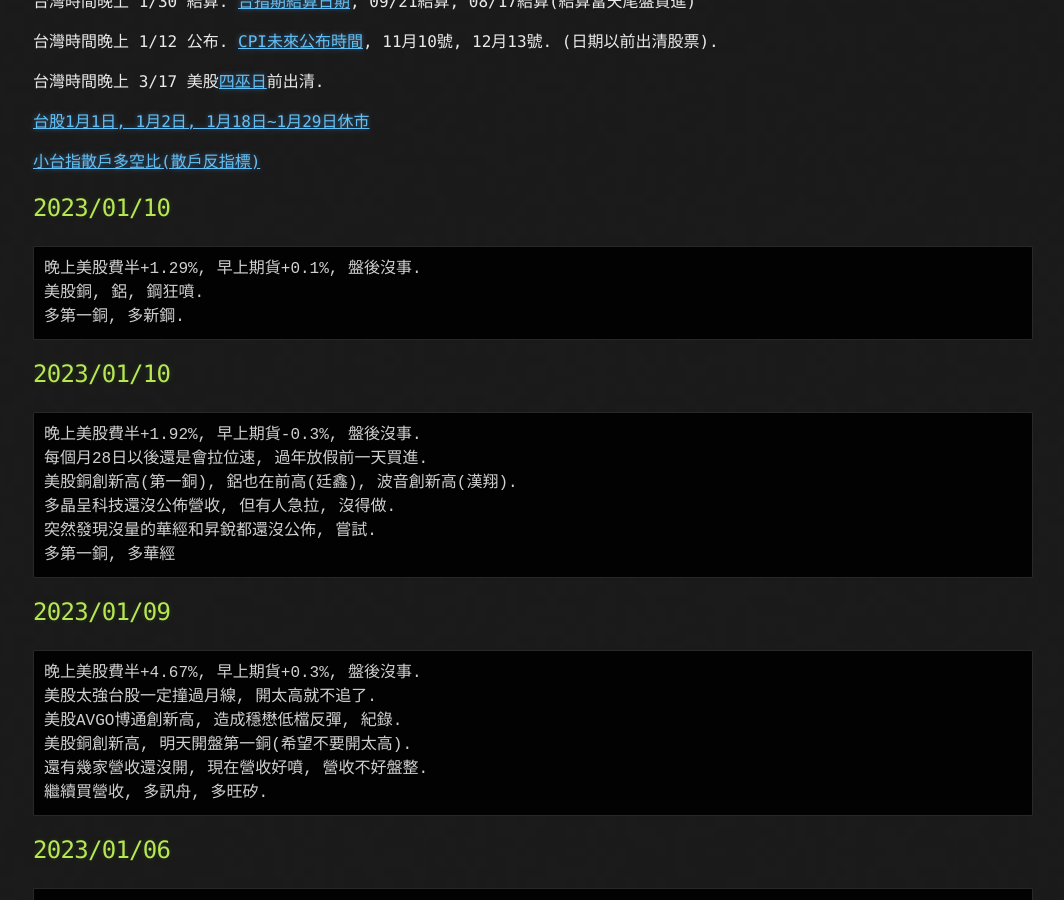
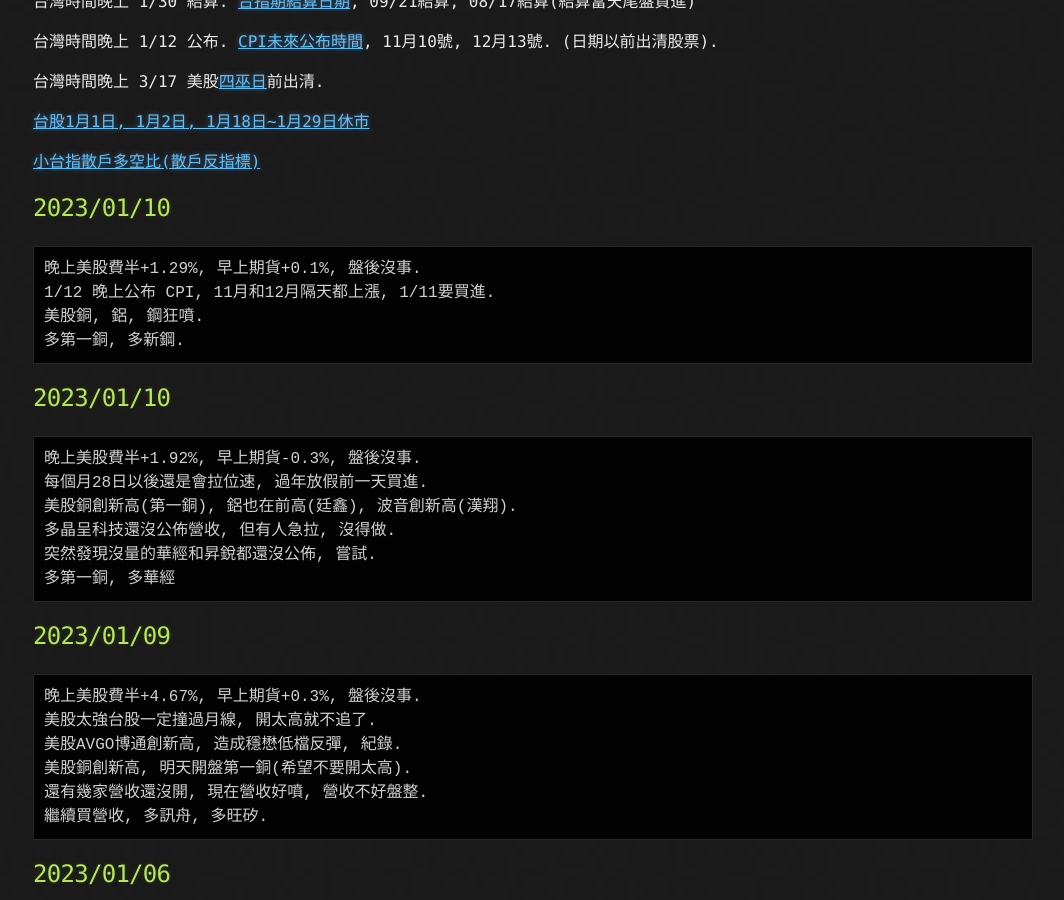
Before and after one commit to lepg5487/Stock_God, a Jekyll site: the page built from index.md, in a window 1280 px wide and 900 px high, scrolled down 388 px. Shown: the whole window, without its empty margins (107-1171 px from the left). Built offline with Jekyll 4.4.1, drawn with Linux system fonts in a browser that asks for light colours; our own code applies the rules of GitHub Pages for plain Markdown files.

Commit message:
Update index.md

````diff
--- a/index.md
+++ b/index.md
@@ -21,6 +21,7 @@ layout: testlayouts
 ## 2023/01/10
 ```
 晚上美股費半+1.29%, 早上期貨+0.1%, 盤後沒事.
+1/12 晚上公布 CPI, 11月和12月隔天都上漲, 1/11要買進.
 美股銅, 鋁, 鋼狂噴.
 多第一銅, 多新鋼.
 ```
````
